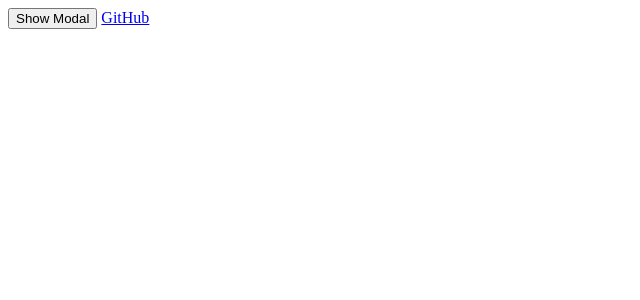
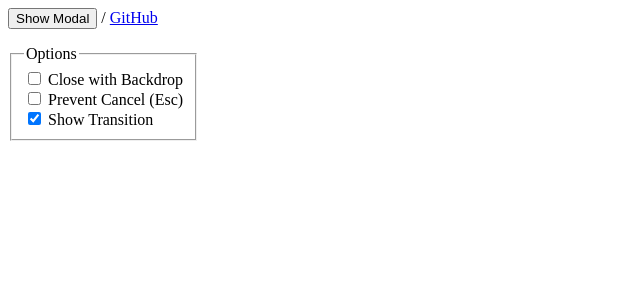
Before and after one commit to hyunbinseo/svelte-html-modal, a SvelteKit app: page / in a window 1280 px wide. Shown: the top 300 px of the page, without its empty margins (0-640 px from the left). Built offline with nearby package versions, Linux system fonts and the light colour scheme.

Commit message:
chore: update tests and example

```diff
--- a/src/routes/+page.svelte
+++ b/src/routes/+page.svelte
@@ -1,53 +1,81 @@
 <script>
-	import Modal from '$lib/Modal.svelte'; // 'svelte-html-modal'
+	import Modal from '$lib/Modal.svelte';
+	// NOTE import { Modal } from 'svelte-html-modal'; in README
+	// NOTE import { Modal } from 'svelte-html-modal@3'; in REPL
 
-	// JavaScript is required for the <dialog> element to be shown as a modal.
-	// Even if this value is true, the modal cannot be opened until JS is loaded.
+	// Client-side JavaScript is required to display the modal.
+	// Even if the initial state is set to true, the modal will be displayed after hydration.
+	// Reference https://developer.mozilla.org/en-US/docs/Web/API/HTMLDialogElement/showModal
+	let isShown = $state(false);
 
-	// To open the modal in a server-rendered markup, use the <ModalLike> component.
-	// Reference https://github.com/hyunbinseo/svelte-html-modal/blob/main/docs/ssr.md
+	const show = () => (isShown = true);
+	const close = () => (isShown = false);
 
-	let showModal = $state(false);
+	// NOTE Remove options in README
+	let closeWithBackdrop = $state(false);
+	let preventCancel = $state(false);
+	let showTransition = $state(true);
 </script>
 
-<button type="button" onclick={() => (showModal = true)}>Show Modal</button>
+<button type="button" onclick={show}>Show Modal</button>
+<span>/</span>
 <a href="https://github.com/hyunbinseo/svelte-html-modal#readme">GitHub</a>
 
-<!-- Outer wrapper <div> is used for styling. -->
+<fieldset style:width="fit-content" style:margin-top="1rem">
+	<legend>Options</legend>
+	<label>
+		<input type="checkbox" bind:checked={closeWithBackdrop} />
+		<span>Close with Backdrop</span>
+	</label>
+	<br />
+	<label>
+		<input type="checkbox" bind:checked={preventCancel} />
+		<span>Prevent Cancel (Esc)</span>
+	</label>
+	<br />
+	<label>
+		<input type="checkbox" bind:checked={showTransition} />
+		<span>Show Transition</span>
+	</label>
+</fieldset>
+
+<!-- The wrapper <div> is used for styling. -->
 <!-- Reference the <style> element below. -->
 <div class="modal-wrapper">
 	<Modal
-		bind:showModal
-		closeWithBackdrop={true}
+		bind:isShown
+		{closeWithBackdrop}
+		{preventCancel}
+		{showTransition}
+		oncancel={() => {}}
 		onclose={(e) => {
-			if (!(e.currentTarget instanceof HTMLDialogElement)) return;
-
-			// Empty string if closed with JavaScript. (e.g. onclick)
-			// Value of the submit button if closed with a form submit.
-			console.log(`Dialog return value: ${e.currentTarget.returnValue || '<empty string>'}`);
+			if (!e.currentTarget.returnValue) return;
+			window.alert(`Closed with a submit button of value '${e.currentTarget.returnValue}'`);
 		}}
 	>
-		<p>Close the modal</p>
-
-		<!-- Close the modal with JavaScript. -->
+		<section>
+			<p>Close the modal with JavaScript</p>
 			<ul>
+				{#if closeWithBackdrop}
 					<li>Click on the backdrop</li>
-			<li>
-				<button type="button" onclick={() => (showModal = false)}>Close with JavaScript</button>
-			</li>
+				{/if}
+				<li><button type="button" onclick={close}>JavaScript Button</button></li>
 			</ul>
-
-		<!-- Close the modal without JavaScript. -->
+		</section>
+		<hr />
+		<section>
+			<p>Close the modal without JavaScript</p>
 			<!-- Reference https://developer.mozilla.org/en-US/docs/Web/HTML/Element/form#method -->
 			<form method="dialog">
+				<ul>
+					<li>Press the <kbd>Esc</kbd> key</li>
 					<!-- The button used to close the modal can be identified in the close event's return value. -->
 					<!-- Reference https://developer.mozilla.org/en-US/docs/Web/API/HTMLDialogElement/returnValue -->
-			<ul>
-				<li>Press the <kbd>Esc</kbd> key</li>
-				<li><button value="a" formnovalidate>Close without JavaScript (A)</button></li>
-				<li><button value="b">Close without JavaScript (B)</button></li>
+					<li><button value="Hello">Submit Button (1)</button></li>
+					<li><button value="World">Submit Button (2)</button></li>
 				</ul>
 			</form>
+		</section>
 	</Modal>
 </div>
 
@@ -56,11 +84,11 @@
 	/* Reference https://svelte.dev/docs/svelte-components#style */
 	.modal-wrapper > :global(dialog) {
 		width: 20rem;
+		padding: 1rem;
 		border-radius: 0.375rem;
-		/* Dialog padding has been reset to 0. Browser default style is 1em. */
-		/* Reference https://github.com/tailwindlabs/tailwindcss/pull/11069 */
-		/* Reference https://browserdefaultstyles.com/#dialog */
-		padding: 1rem;
+		/* Override user-agent dialog:modal max-sizes. */
+		max-height: 100%; /* calc((100% - 6px) - 2em); */
+		max-width: 100%; /* calc((100% - 6px) - 2em); */
 	}
 	.modal-wrapper > :global(dialog::backdrop) {
 		backdrop-filter: blur(8px) brightness(0.5);
```
Also changed, not shown: src/tests/index.svelte.ts (renamed from src/lib/index.svelte.ts, +4 -4 lines), 1 other file (tests, documents, lock files or other folders). Lines whose indentation alone changed are shown as unchanged.
